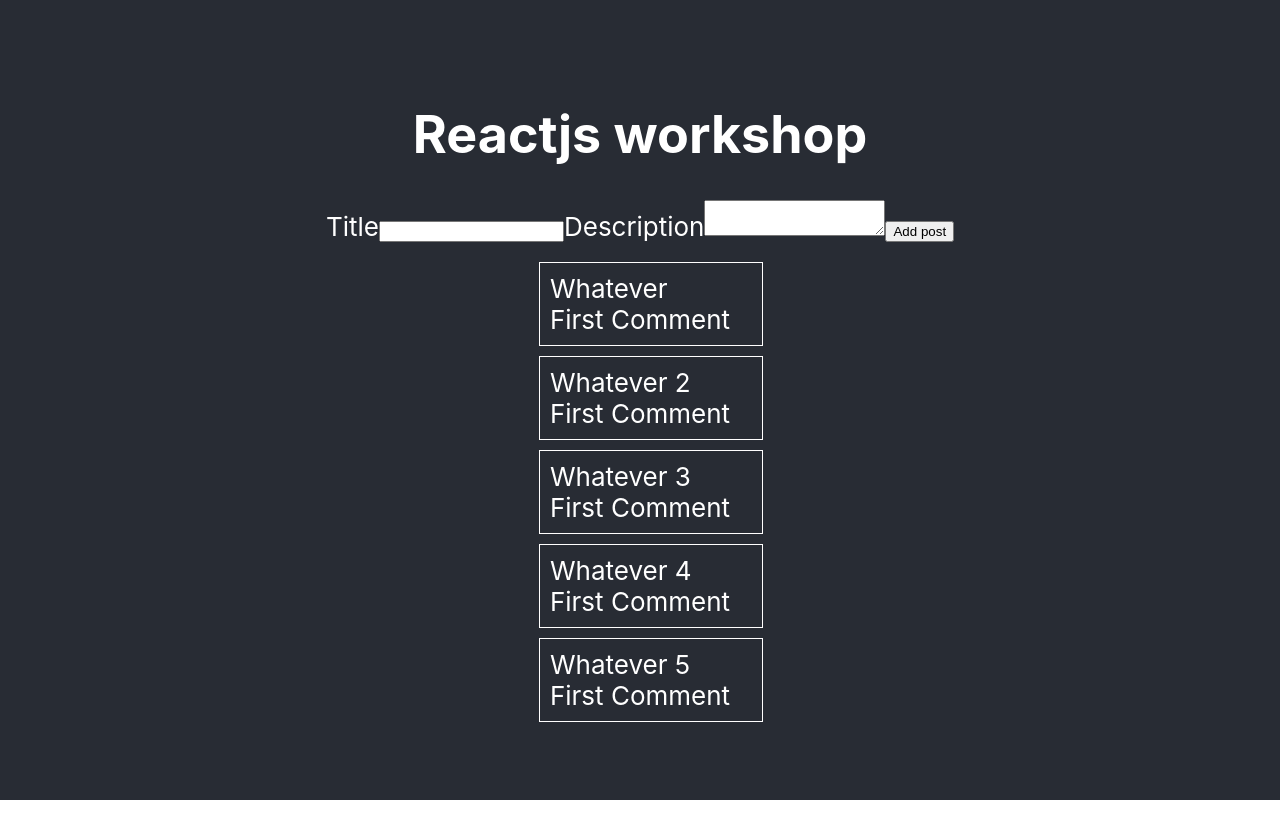
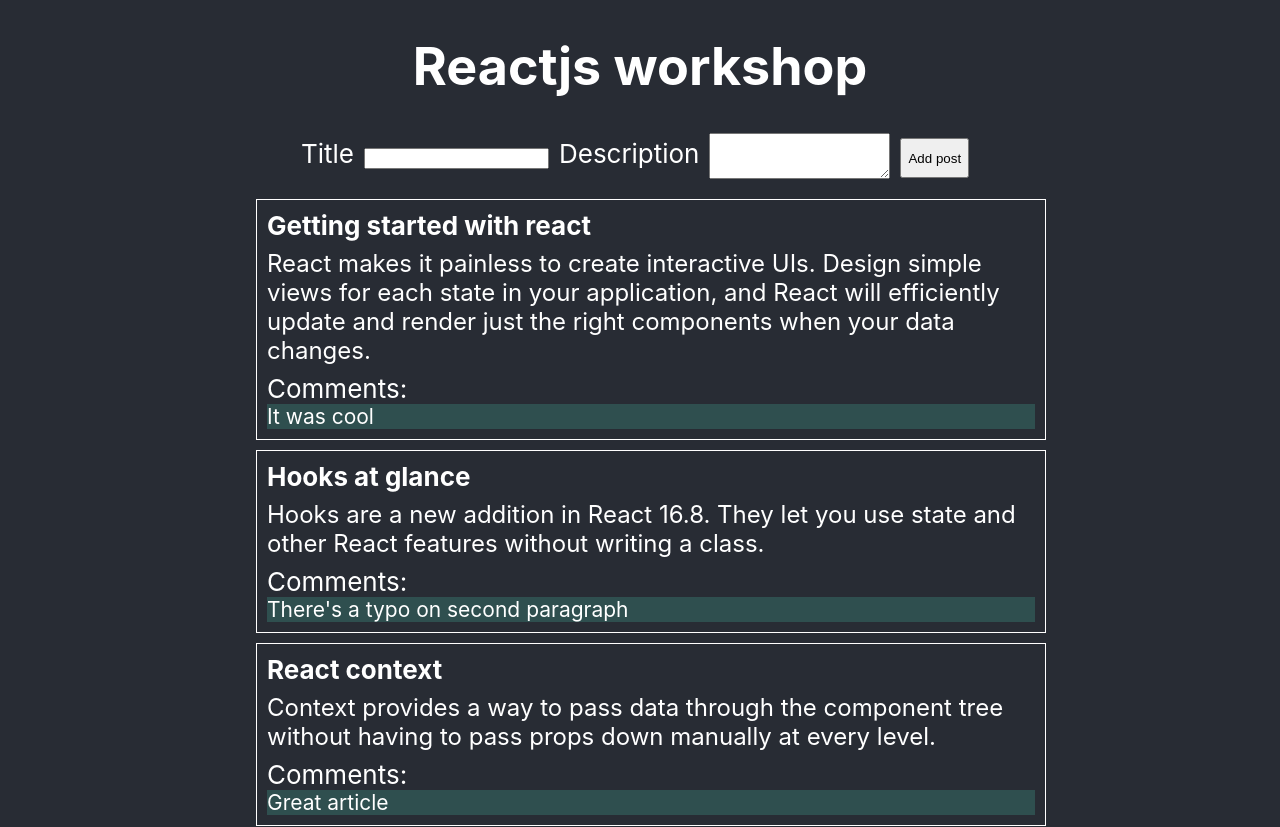
Before and after one commit to kadosh/uno-workshop-react-hooks-testing, a React (Create React App) app: page / in a window 1280 px wide. Shown: the top 827 px of the page. Before the commit the page ends 800 px from the top, so only its background shows below. Built offline with nearby package versions, Linux system fonts and the light colour scheme.

Commit message:
Last changes (#1)

```diff
--- a/src/App.css
+++ b/src/App.css
@@ -33,6 +33,7 @@
   flex-direction: column;
   flex-wrap: wrap;
   margin-top: 20px;
+  width: 60%;
 }
 
 @keyframes App-logo-spin {
--- a/src/DataSource.js
+++ b/src/DataSource.js
@@ -2,19 +2,19 @@ import id from './utils';
 
 const store = {
     posts: [
-        { id: 1, title: 'Whatever', desc: '' },
-        { id: 2, title: 'Whatever 2', desc: '' },
-        { id: 3, title: 'Whatever 3', desc: '' },
-        { id: 4, title: 'Whatever 4 ', desc: '' },
-        { id: 5, title: 'Whatever 5', desc: '' },
+        { id: 1, title: 'Getting started with react', desc: 'React makes it painless to create interactive UIs. Design simple views for each state in your application, and React will efficiently update and render just the right components when your data changes.' },
+        { id: 2, title: 'Hooks at glance', desc: 'Hooks are a new addition in React 16.8. They let you use state and other React features without writing a class.' },
+        { id: 3, title: 'React context', desc: 'Context provides a way to pass data through the component tree without having to pass props down manually at every level.' },
+        { id: 4, title: 'Profiler API', desc: 'The Profiler measures how often a React application renders and what the “cost” of rendering is. Its purpose is to help identify parts of an application that are slow and may benefit from optimizations such as memoization.' },
+        { id: 5, title: 'React testing library', desc: 'React Testing Library builds on top of DOM Testing Library by adding APIs for working with React components.' },
     ],
 
     comments: [
-        { id: 6, comment: 'First Comment', postId: 1 },
-        { id: 7, comment: 'First Comment', postId: 2 },
-        { id: 8, comment: 'First Comment', postId: 3 },
-        { id: 9, comment: 'First Comment', postId: 4 },
-        { id: 10, comment: 'First Comment', postId: 5 },
+        { id: 6, comment: 'It was cool', postId: 1 },
+        { id: 7, comment: 'There\'s a typo on second paragraph', postId: 2 },
+        { id: 8, comment: 'Great article', postId: 3 },
+        { id: 9, comment: 'YAY!', postId: 4 },
+        { id: 10, comment: 'So, should we get rid of enzyme?', postId: 5 },
     ]
 };
 
--- /dev/null
+++ b/src/components/BlogControl.css
@@ -0,0 +1,18 @@
+label {
+    margin-right: 10px;
+}
+
+input {
+    margin-right: 10px;
+}
+
+textarea {
+    height: 40px;
+    margin-right: 10px;
+    vertical-align: middle;
+}
+
+button {
+    height: 40px;
+    margin-right: 10px;
+}
--- a/src/components/BlogControl.js
+++ b/src/components/BlogControl.js
@@ -1,5 +1,6 @@
 import React from 'react';
 import DataSource from '../DataSource';
+import './BlogControl.css';
 
 export class BlogControl extends React.Component {
     constructor(props) {
--- a/src/components/BlogPost.css
+++ b/src/components/BlogPost.css
@@ -7,3 +7,13 @@
     padding: 10px;
     border: 1px solid white;
 }
+
+.post-title {
+    font-weight: bolder;
+    margin-bottom: 8px;
+}
+
+.post-desc {
+    font-size: calc(8px + 2vmin);
+    margin: 0px 0px 8px;
+}
--- a/src/components/BlogPost.js
+++ b/src/components/BlogPost.js
@@ -35,6 +35,12 @@ export class BlogPost extends React.Component {
                 <div className="post-title">
                     {this.state.post.title}
                 </div>
+                {this.state.post.desc !== '' &&
+                    <p className="post-desc">
+                        {this.state.post.desc}
+                    </p>
+                }
+                Comments:
                 <CommentList postId={this.state.post.id} />
             </div>
         );
--- /dev/null
+++ b/src/components/CommentList.css
@@ -0,0 +1,4 @@
+.comment {
+    background-color: darkslategray;
+    font-size: calc(5px + 2vmin);
+}
--- a/src/components/CommentList.js
+++ b/src/components/CommentList.js
@@ -1,5 +1,6 @@
 import React from 'react';
 import DataSource from '../DataSource';
+import './CommentList.css';
 
 export class CommentList extends React.Component {
     constructor(props) {
--- a/src/utils.js
+++ b/src/utils.js
@@ -1,5 +1,5 @@
 let _id = 11;
 
-const id = () => _id + 1;
+const id = () => _id++;
 
 export default id;
```
